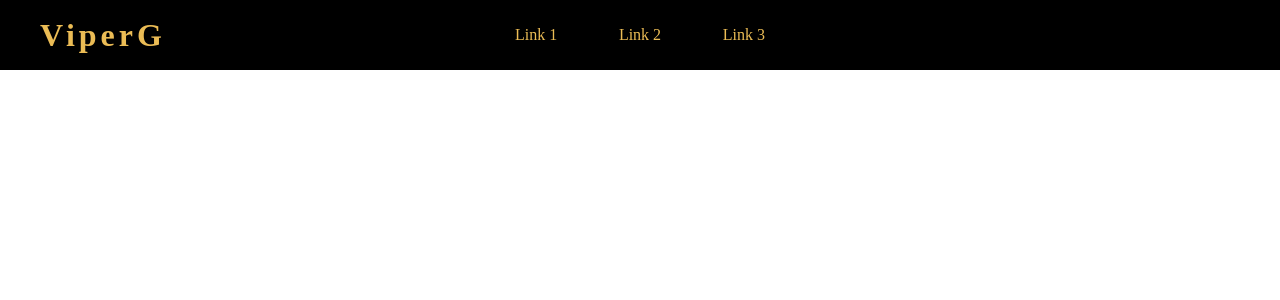
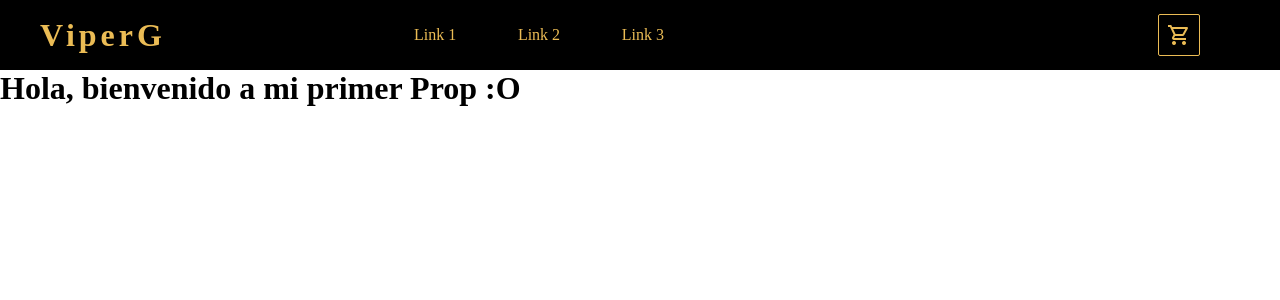
Before and after one commit to JavierPalina/Ecommerce-Coderh, a React (Create React App) app: page / in a window 1280 px wide. Shown: the top 300 px of the page. Built offline with nearby package versions, Linux system fonts and the light colour scheme; a web font is replaced by a local one.

Commit message:
tercer desafío

```diff
--- a/public/index.html
+++ b/public/index.html
@@ -9,6 +9,7 @@
       name="description"
       content="Web site created using create-react-app"
     />
+    <link rel="stylesheet" href="https://fonts.googleapis.com/css2?family=Material+Symbols+Outlined:opsz,wght,FILL,GRAD@48,400,0,0" />
     <link rel="apple-touch-icon" href="%PUBLIC_URL%/logo192.png" />
     <!--
       manifest.json provides metadata used when your web app is installed on a
--- a/src/App.js
+++ b/src/App.js
@@ -1,9 +1,11 @@
 import Navbar from "./components/NavBar"
+import ItemListContainer from "./components/ItemListContainer"
 
 const App = () => {
   return (
     <>
       <Navbar/>
+      <ItemListContainer greeting="Hola, bienvenido a mi primer Prop :O"/>
     </>
   )
 }
--- /dev/null
+++ b/src/components/CartWidget.js
@@ -0,0 +1,9 @@
+const CartWidget = () => {
+    return (
+        <div className="container-cart">
+            <span className="cart material-symbols-outlined">shopping_cart</span>
+        </div>
+    )
+}
+
+export default CartWidget
--- /dev/null
+++ b/src/components/ItemListContainer.js
@@ -0,0 +1,7 @@
+const ItemListContainer = (props) => {
+    return (
+        <h1>{props.greeting}</h1>
+    )
+}
+
+export default ItemListContainer
--- a/src/components/NavBar.js
+++ b/src/components/NavBar.js
@@ -1,3 +1,5 @@
+import CartWidget from "./CartWidget"
+
 const NavBar = () => {
     return (
         <header>
@@ -13,6 +15,7 @@ const NavBar = () => {
                     <a href="#">Link 3</a>
                 </li>
             </ul>
+            <CartWidget />
         </header>
     )
 }
--- a/src/styles.css
+++ b/src/styles.css
@@ -34,5 +34,24 @@ li a {
 }
 
 li a:hover {
-    color: #d5ac5b;
+    color: #886314;
 }
+
+.container-cart {
+    border: 1px solid #ebbc55;
+    width: 40px;
+    height: 40px;
+    display: flex;
+    margin: 80px;
+    border-radius: 2px;
+}
+
+.container-cart:hover {
+    background-color: #886314;
+}
+
+.cart {
+    color: #ebbc55;
+    display: flex;
+    margin: auto;
+}
```
Also changed, not shown: components/NavBar.js (deleted, +0 -12 lines).
